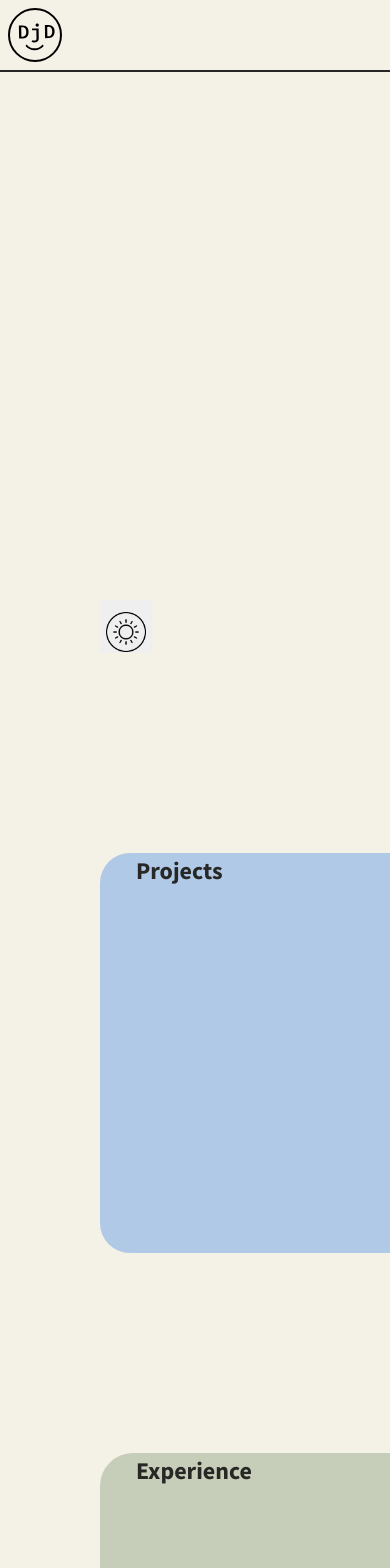
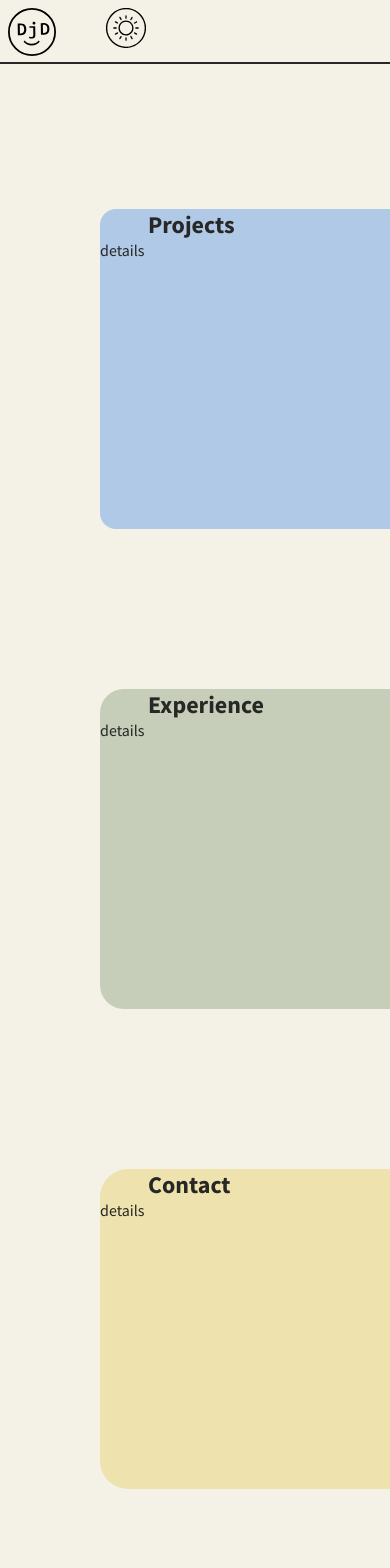
Before and after one commit to djdrakos/portfolio, a React (Create React App) app: page / in a window 390 px wide. Shown: the top 1568 px of the page. Built offline with nearby package versions, Linux system fonts and the light colour scheme; a web font is replaced by a local one.

Commit message:
improve layout responsiveness

```diff
--- a/src/App.css
+++ b/src/App.css
@@ -2,9 +2,18 @@ header {
   background: var(--light-cc);
   position: fixed;
   width: 100%;
-  padding: 8px;
-  border-bottom: 2px solid var(--light-mc);
+  padding: .5rem;
+  border-bottom: .125rem solid var(--light-mc);
   z-index: 10;
+  height: 4rem;
+}
+
+.logo {
+  width: 3rem;
+}
+
+.weather {
+  width: 2.5rem;
 }
 
 button, button:hover {
@@ -12,71 +21,75 @@ button, button:hover {
   width: fit-content;
   top: 0;
   z-index: 10;
-  padding-top:12px;
+  padding-top:.5rem;
   border: none;
+
 }
 
 main {
   padding-left: 100px;
   display: flex;
   flex-direction: column;
-  gap: 200px;
+  gap: 10rem;
 }
 
 main section h2 {
-  padding-left: 36px;
+  padding-left: 3rem;
   position: sticky;
+  font-weight: 700;
 }
 
 main section {
-  min-height: 400px;
+  min-height: 20rem;
 }
 
 .projects h2 {
-  top: 72px;
+  top: 4rem;
 }
 
 .experience h2 {
-  top: 108px;
+  top: 5.75rem;
 }
 
 .contact h2 {
-  top: 144px;
+  top: 7.5rem;
 }
 
 .about h2 {
-  top: 180px;
+  top: 8.75rem;
 }
+
 .projects {
   background-color: hsl(216, 73%, 67%, 0.5);
+  border-bottom-left-radius: 1rem;
+  border-top-left-radius: 1rem;
   position: sticky;
-  top: -292px;
+  top: -14.5rem;
   z-index: 4;
-  border-bottom-left-radius: 30px;
-  border-top-left-radius: 30px;
 }
 
 .experience {
   background-color: hsl(94, 15%, 60%, 0.5);
+  border-bottom-left-radius: 1.5rem;
+  border-top-left-radius: 1.5rem;
   position: sticky;
-  top: -256px;
+  top: -13rem;
   z-index: 3;
-  border-bottom-left-radius: 33px;
-  border-top-left-radius: 33px;
 }
 
 .contact {
-  border-bottom-left-radius: 39px;
-  border-top-left-radius: 39px;
   background-color: rgba(232, 211, 118, 0.5);
+  border-bottom-left-radius: 1.75rem;
+  border-top-left-radius: 1.75rem;
   position: sticky;
-  top: -184px;
+  top: -11.5rem;
+  z-index: 2;
 }
 
 .about {
-  border-top-left-radius: 33px;
-  border-bottom-left-radius: 33px;
   background-color: rgba(221, 146, 100, 0.3);
+  border-top-left-radius: 2rem;
+  border-bottom-left-radius: 2rem;
   position: sticky;
-  top: 180px;
+  top: -10rem;
 }
--- a/src/App.js
+++ b/src/App.js
@@ -1,37 +1,41 @@
-// import './djd_icon.svg'
 import './App.css';
 
 function App() {
   return (
     <>
       <header>
-        <img src="./djd_icon.svg" alt="DJD icon" />
+        <img className="logo" src="./djd_icon.svg" alt="DJD icon" />
       </header>
       <main className="App">
-        <section></section>
-          <button className="toggle-mode">
-            <img src="./sun.png" alt="sun icon" width="40px" />
-          </button>
+        <button className="toggle-mode">
+          <img className="weather" src="./sun.svg" alt="sun icon" />
+        </button>
         <section className="projects">
           <h2>
           Projects
           </h2>
+          <p>details</p>
         </section>
         <section className="experience">
           <h2>
             Experience
           </h2>
+          <p>details</p>
         </section>
         <section className="contact">
           <h2>
           Contact
           </h2>
+          <p>details</p>
         </section>
         <section className="about">
           <h2>
           About
           </h2>
+          <p>details</p>
         </section>
+        <section></section>
+        <section></section>
         <section></section>
       </main>
     </>
--- a/src/index.css
+++ b/src/index.css
@@ -22,7 +22,7 @@ body {
   background-color: var(--light-cc);
   font-family: 'Source Sans Pro', Verdana, 'sans-serif';
   /* font-weight: 200; */
-  line-height: 1.5;
+  /* line-height: 1.5; */
 }
 
 #root {
@@ -36,6 +36,7 @@ img, picture {
 
 input, button, textarea, select {
   font: inherit;
+  background: inherit;
 }
 
 ul, ol {
```
Also changed, not shown: public/rain.svg (added), public/sun.svg (added).
